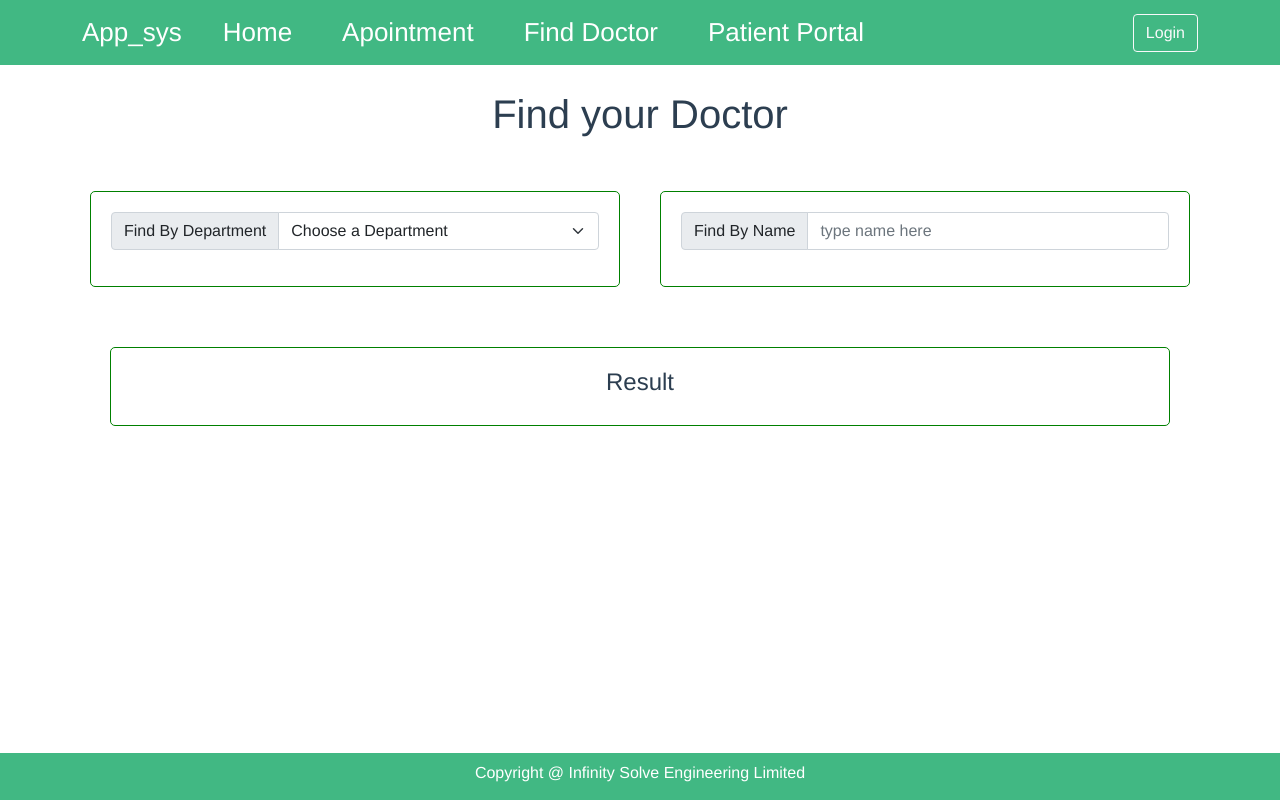
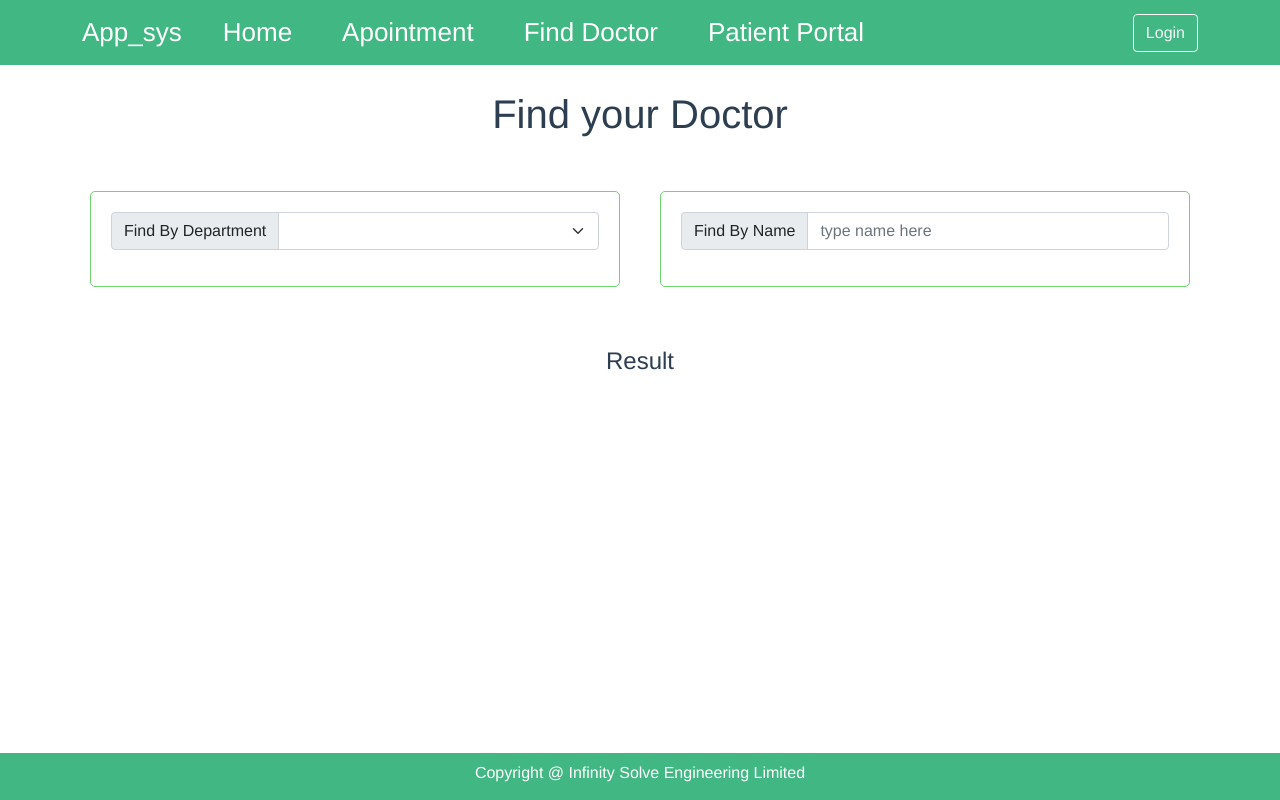
Before and after one commit to Arik096/app_sys_FE, a Vue app: page /finddoctor in a window 1280 px wide. Built offline with nearby package versions, Linux system fonts and the light colour scheme.

Commit message:
department search added

```diff
--- a/src/views/FindDoctor.vue
+++ b/src/views/FindDoctor.vue
@@ -8,11 +8,16 @@
             <label class="input-group-text" for="inputGroupSelect01"
               >Find By Department</label
             >
-            <select class="form-select" :model="Selected">
-              <option disabled selected>Choose a Department</option>
+            <select
+              class="form-select"
+              v-model="SelectedDepartmentID"
+              @change="ShowSearchResult()"
+            >
+              <option selected disabled>Choose a Department</option>
               <option
                 v-for="department in departments"
                 :key="department.id"
+                :value="department.name"
               >
                 {{ department.name }}
               </option>
@@ -36,10 +41,23 @@
   </div>
   <div class="container">
     <div class="row" id="result">
-      <div class="col-sm" id="result_col">
+      <div class="col-sm" id="result_card">
         <h4>Result</h4>
-        {{ Selected }}
-        <table></table>
+        <table v-for="result in SearchResult" :key="result.id">
+          <div class="card" id="result-card">
+            <div class="card-header">{{result.name}}</div>
+            <div class="card-body">
+              <blockquote class="blockquote mb-0">
+                <p>
+                  {{result.department}}
+                </p>
+                <footer class="blockquote-footer">
+                  <cite title="Source Title">{{result.Info}}</cite>
+                </footer>
+              </blockquote>
+            </div>
+          </div>
+        </table>
       </div>
     </div>
   </div>
@@ -51,21 +69,45 @@ export default {
     return {
       Doctors: [
         {
-          name: "	Dr. Biswajit Bhattacharjee",
-          Department: "Cancer Care Center",
+          id: 1,
+          name: "Dr. Biswajit Bhattacharjee",
+          department: "Cancer Care Center",
           Info: "Consultant (Radiation and clinical Oncology)",
           image: "Biswajit_Bhattacharjee.jpg",
         },
         {
+          id: 2,
+          name: "Dr. Biswajit ",
+          department: "Cancer Care Center",
+          Info: "Consultant ",
+          image: "Biswajit_Bhattacharjee.jpg",
+        },
+        {
+          id: 3,
           name: "Dr. Anonto",
-          Department: "AIDS",
+          department: "AIDS",
           Info: "Consultant (Radiation and clinical Oncology)",
           image: "Biswajit_Bhattacharjee.jpg",
         },
         {
+          id: 4,
+          name: "Dr. Anonto CB",
+          department: "AIDS",
+          Info: "Consultant",
+          image: "Biswajit_Bhattacharjee.jpg",
+        },
+        {
+          id: 5,
           name: "Dr. Arik",
-          Department: "ENT",
+          department: "ENT",
           Info: "Consultant (Radiation and clinical Oncology)",
+          image: "Biswajit_Bhattacharjee.jpg",
+        },
+        {
+          id: 6,
+          name: "Dr. Arik Md Isthiaque",
+          department: "ENT",
+          Info: "Consultant",
           image: "Biswajit_Bhattacharjee.jpg",
         },
       ],
@@ -83,8 +125,17 @@ export default {
           id: 3,
         },
       ],
-      Selected: "",
+      SelectedDepartmentID: null,
+      SearchResult: null,
     };
+  },
+  methods: {
+    ShowSearchResult() {
+      this.SearchResult = this.Doctors.filter(
+        (obj) => obj.department === this.SelectedDepartmentID
+      );
+      console.log(this.SearchResult);
+    },
   },
 };
 </script>
@@ -99,9 +150,14 @@ h1 {
 #find_dept,
 #find_name,
 #result_col {
-  border: 1px solid green;
+  border: 1px solid rgb(112, 212, 112);
   border-radius: 5px;
   margin: 20px;
   padding: 20px;
 }
+#result_card{
+  display: grid;
+  padding: 10px;
+  margin: 10px;
+}
 </style>
```
